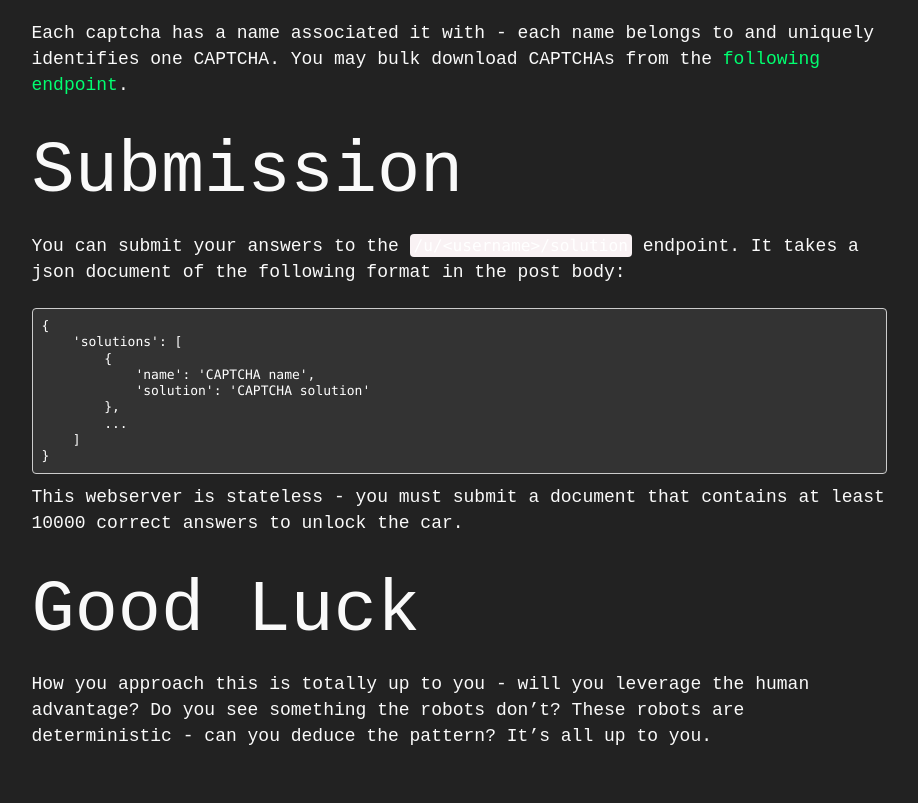
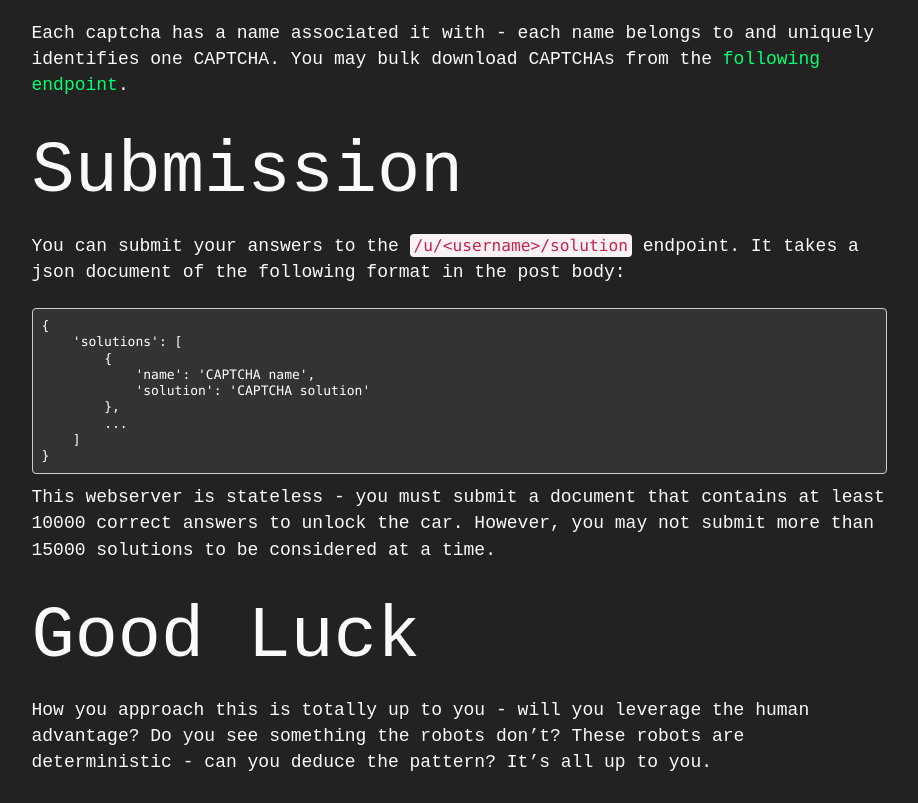
Before and after one commit to ru1996/hackmit-puzzle-2017-bttp-captcha, a Flask app: a page that uses app/templates/puzzle.html in a window 1280 px wide. Shown: the part 1412-2215 px from the top of the page, without its empty margins (181-1099 px from the left). Before the commit the page ends 2157 px from the top, so only its background shows below. Run offline with Flask 2, Linux system fonts and the light colour scheme; some libraries are stand-ins or nearby versions.

Commit message:
Add limit to solutions

```diff
--- a/app/app.py
+++ b/app/app.py
@@ -92,6 +92,8 @@ def test_solution(username):
     correct = 0
     incorrect = 0
     content = request.get_json(force=True)
+    if len(content['solutions']) > 15000:
+        return jsonify({'error': "Too many answers submitted"})
     solved = set([])
     for solution in content['solutions']:
         if solution['name'] in solved:
--- a/app/templates/puzzle.html
+++ b/app/templates/puzzle.html
@@ -18,7 +18,7 @@
     <link rel="stylesheet" href="/static/retro.css">
 
     <style>
-    code {
+    pre {
         color: white !important;
     }
     </style>
@@ -47,7 +47,7 @@
     ]
 }
 </code></pre>
-<p>This webserver is stateless - you must submit a document that contains at least 10000 correct answers to unlock the car.</p>
+<p>This webserver is stateless - you must submit a document that contains at least 10000 correct answers to unlock the car. However, you may not submit more than 15000 solutions to be considered at a time.</p>
 <h1><a id="Good_Luck_34"></a>Good Luck</h1>
 <p>How you approach this is totally up to you - will you leverage the human advantage? Do you see something the robots don’t? These robots are deterministic - can you deduce the pattern? It’s all up to you.</p>
 
```
